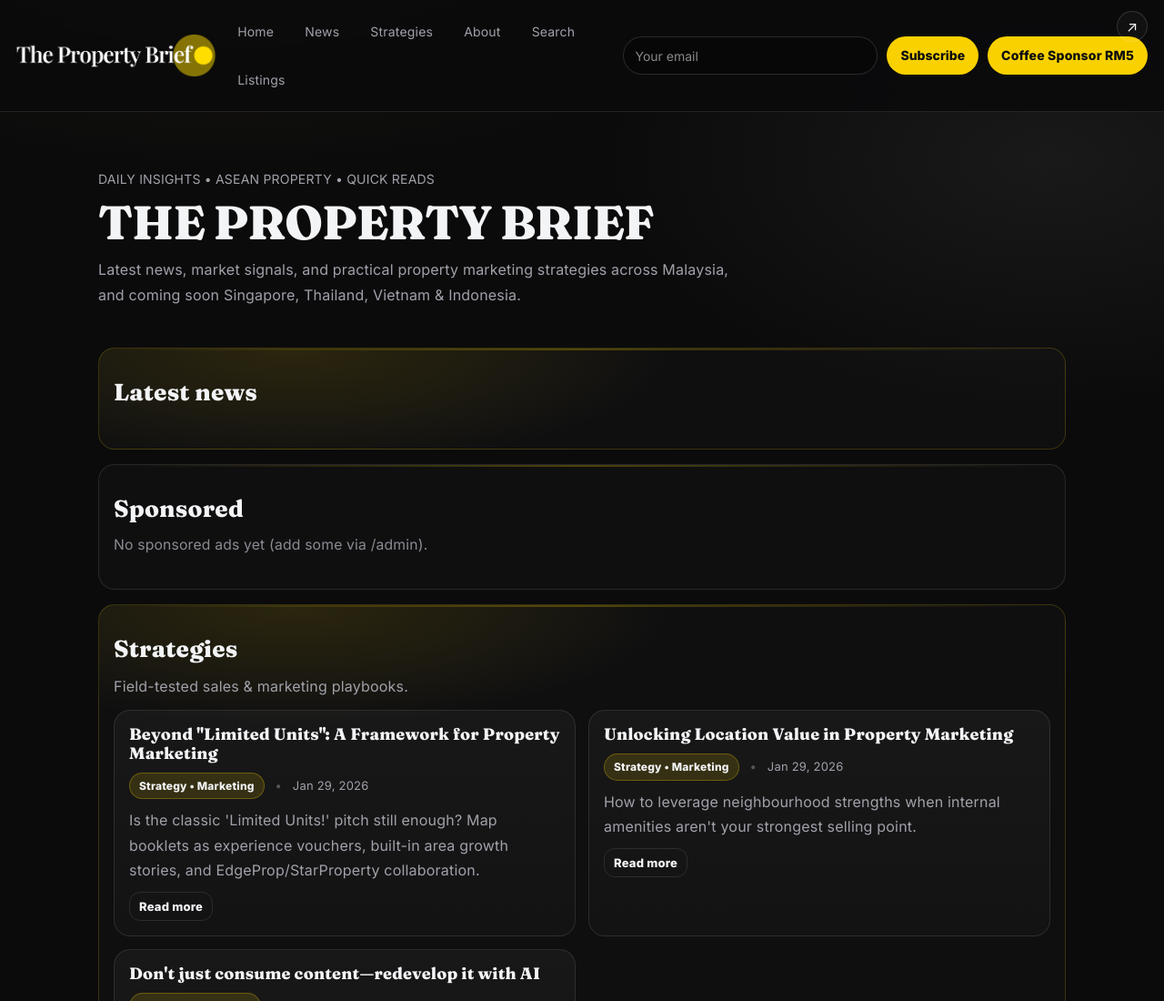
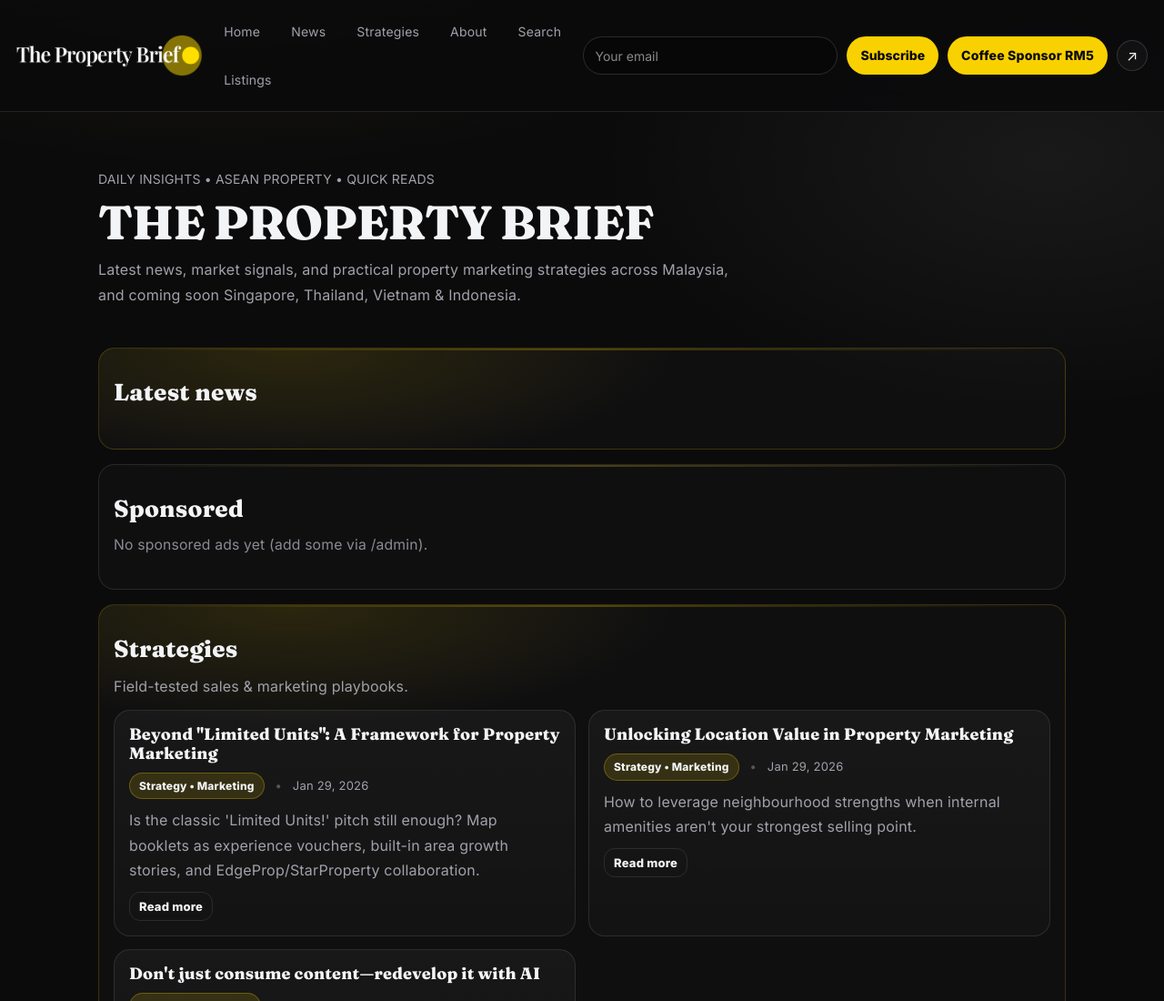
Before and after one commit to Squid9oo/The-Property-Brief, a website: page index.html in a window 1280 px wide. Shown: the top 1100 px of the page at 91% size. Drawn offline with nearby package versions, Linux system fonts and the light colour scheme.

Commit message:
Revert "Update styles.css"
This reverts commit b943cbd39dfd223fb3bbd06a67bc3cf4f0e110af.

```diff
--- a/styles.css
+++ b/styles.css
@@ -167,14 +167,10 @@ h1,h2,h3{
   flex-wrap: nowrap;
 }
 
-/* Position share button at top right */
-.shareRow {
-  position: absolute !important;
-  top: 12px;
-  right: 18px;
-  margin: 0 !important;
-  display: inline-flex !important;
-  z-index: 10;
+.shareRow{
+  display: inline-flex;
+  align-items: center;
+  gap: 8px;
 }
 
 .shareIconBtn{
@@ -1013,7 +1009,6 @@ mark.hl{
     flex: 0 1 auto;
     max-width: 200px;
     margin-left: 12px;
-    margin-right: 0;     /* ADD this line */
   }
 
   .logo {
```
